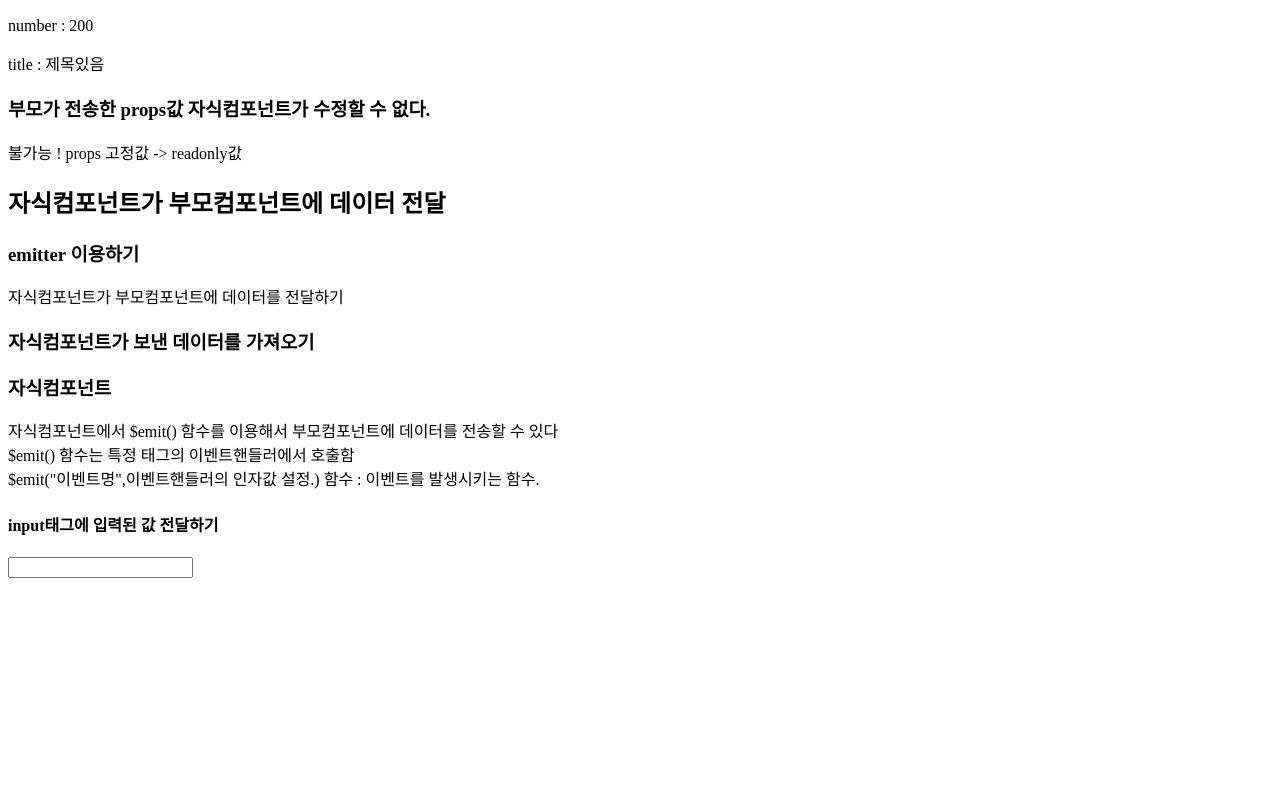
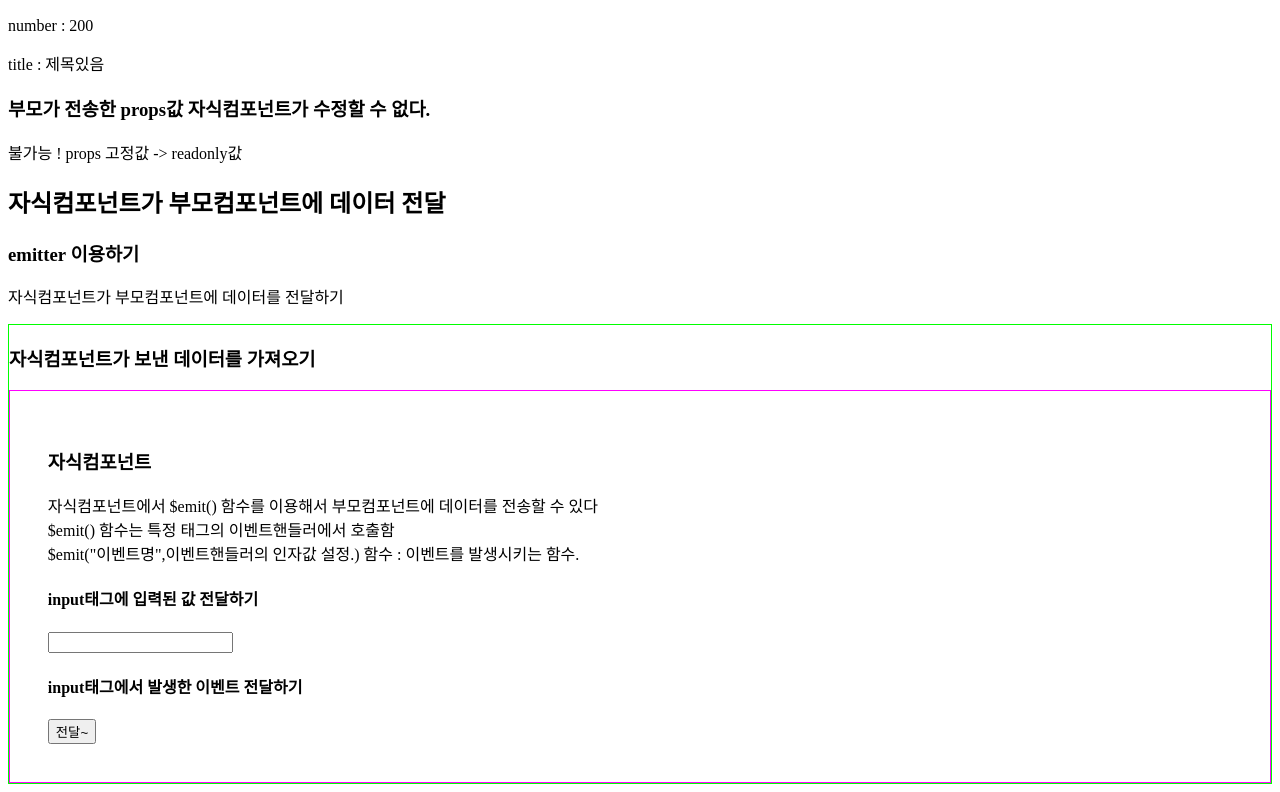
Before and after one commit to woogamjaa/vue, a Vue app in the folder vuework/npmtest/sfctest/: page / in a window 1280 px wide. Shown: the part 3857-4649 px from the top of the page. Before the commit the page ends 4443 px from the top, so only its background shows below. Built offline with nearby package versions, Linux system fonts and the light colour scheme.

Commit message:
@eventObjEvent

```diff
--- a/vuework/npmtest/sfctest/src/components/04_emitter 이용/01_ParentComponent.vue
+++ b/vuework/npmtest/sfctest/src/components/04_emitter 이용/01_ParentComponent.vue
@@ -1,7 +1,8 @@
 <template>
-    <div>
+    <div class="container1">
         <h3> 자식컴포넌트가 보낸 데이터를 가져오기</h3>
-        <ChildComponent @basicEvent="inputHandler"/>
+        <ChildComponent @basicEvent="inputHandler"
+                        @eventObjEvent="eventObjHandler"/>
     </div>
 </template>
 <script>
@@ -9,15 +10,27 @@ import ChildComponent from './02_ChildComponent.vue';
 
 export default {
     name:"ParentComponent",
-    emits:["basicEvent"],
+    emits:["basicEvent","eventObjEvent"],
     components:{ChildComponent},
     methods:{
         inputHandler(v){
             console.log(v);
+            this.childData=v;
+        },
+        eventObjHandler(e){
+            console.log(e);
+            console.log(e.target);
+        }
+    },
+    data(){
+        return{
+            childData:"",
         }
     }
 }
 </script>
-<style>
-
+<style scoped>
+    .container1{
+        border:1px solid lime;
+    }
 </style>
--- a/vuework/npmtest/sfctest/src/components/04_emitter 이용/02_ChildComponent.vue
+++ b/vuework/npmtest/sfctest/src/components/04_emitter 이용/02_ChildComponent.vue
@@ -1,5 +1,5 @@
 <template>
-    <div>
+    <div class="container">
         <h3>자식컴포넌트</h3>
         <p>
             자식컴포넌트에서 $emit() 함수를 이용해서 부모컴포넌트에 데이터를 전송할 수 있다 <br>
@@ -11,6 +11,10 @@
         <h4>input태그에 입력된 값 전달하기</h4>
         <input type="text" @input="$emit('basicEvent',$event.target.value)">
 
+        <h4>input태그에서 발생한 이벤트 전달하기</h4>
+        <button @click="$emit('eventObjEvent',$event)">전달~</button>
+
+
     </div>
 </template>
 <script>
@@ -18,6 +22,9 @@ export default {
     name:"ChildComponent",
 }
 </script>
-<style>
+<style scoped>
+    .container{
+        border:1px solid magenta;
+    }
 
 </style>
```
